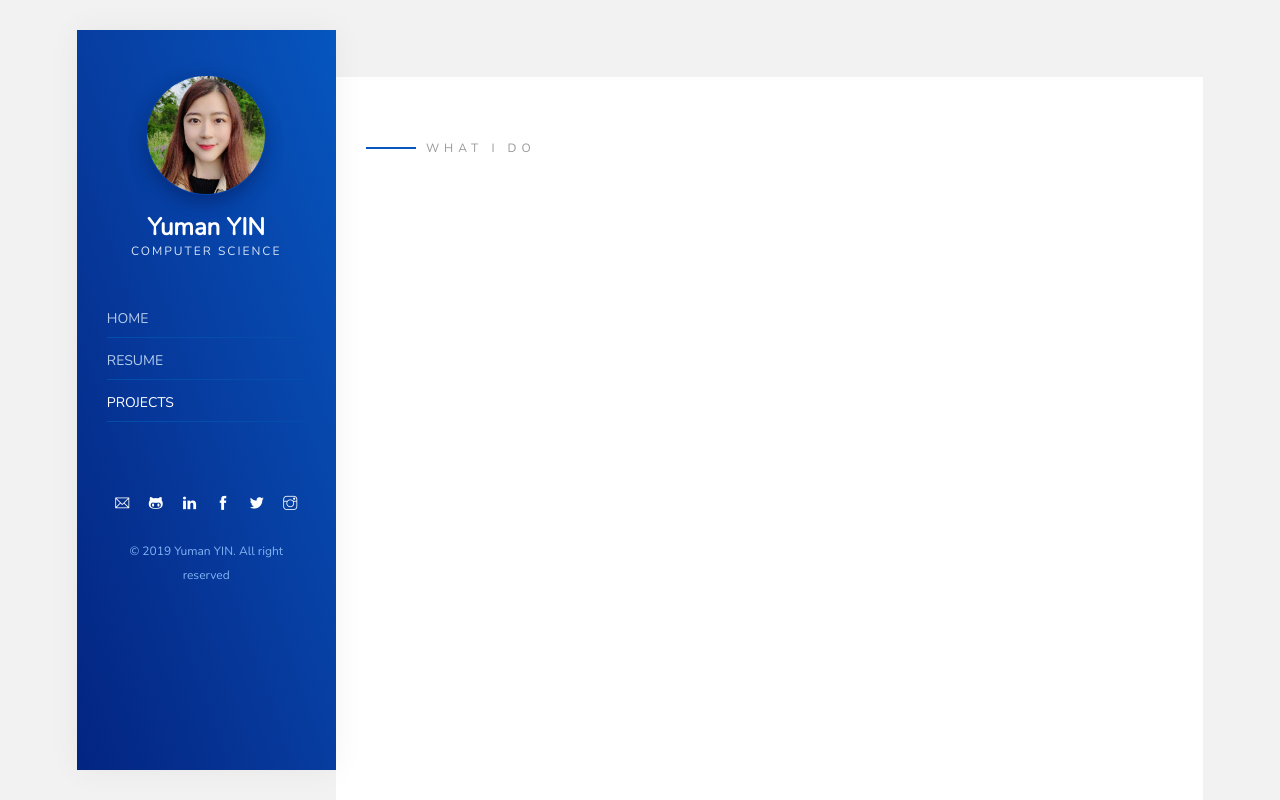
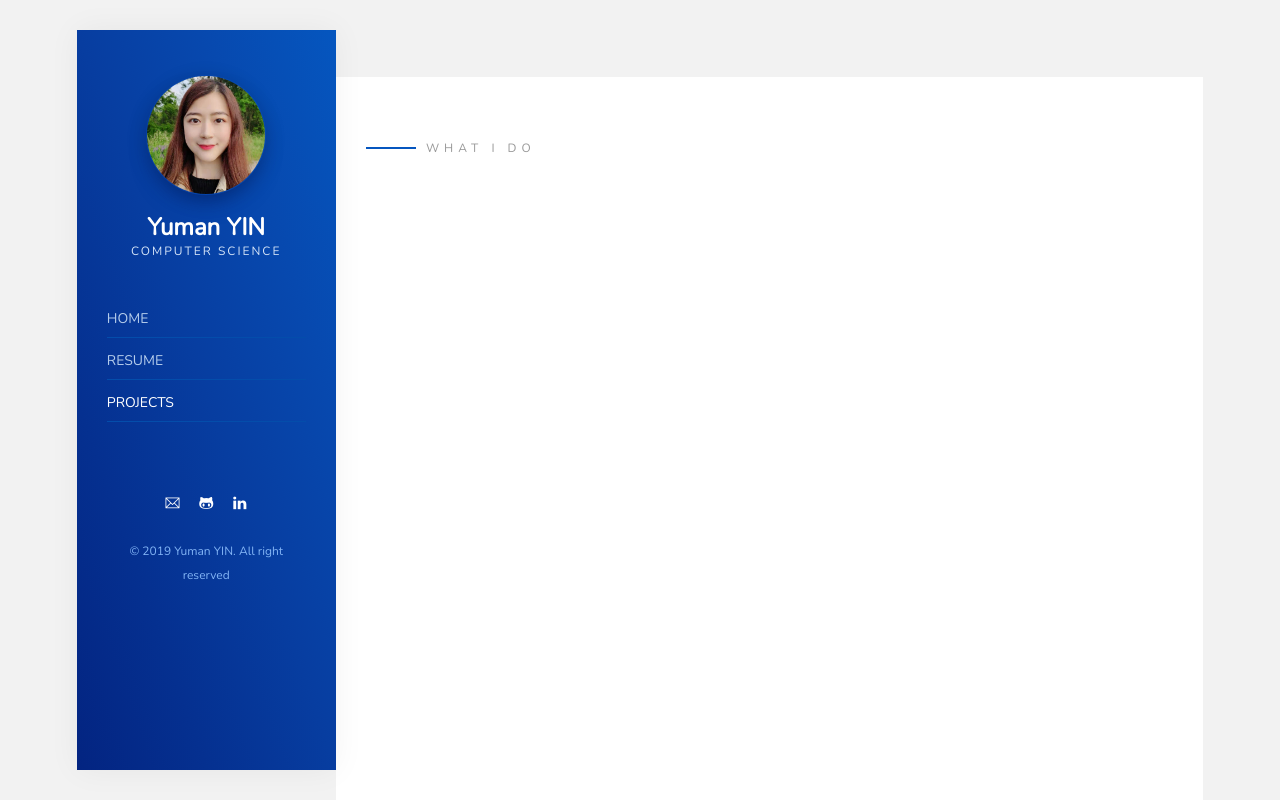
Before and after one commit to YumanYIN/resume, a plain HTML site: page projects.html in a window 1280 px wide. Shown: the top 800 px of the page. Drawn offline with nearby package versions, Linux system fonts and the light colour scheme.

Commit message:
Update projects.html

```diff
--- a/projects.html
+++ b/projects.html
@@ -45,9 +45,6 @@
                     <li><a href="mailto:yinyuman96@gmail.com"><i class="ti-email font-14px gray-icon"></i></a></li>
                     <li><a href="https://github.com/YumanYIN/" target=“_blank”><i class="ti-github font-14px gray-icon"></i> </a></li>
                     <li><a href="https://www.linkedin.com/in/yuman-yin-568575182/" target=“_blank”><i class="ti-linkedin font-14px gray-icon"></i></a></li>
-                    <li><a href="https://www.facebook.com/yuman.yin.3" target=“_blank”><i class="ti-facebook font-14px gray-icon"></i></a></li>
-                    <li><a href="https://twitter.com/yin_yuman" target=“_blank”><i class="ti-twitter-alt font-14px gray-icon"></i></a></li>
-                    <li><a href="https://www.instagram.com/yinyuman96/" target=“_blank”><i class="ti-instagram font-14px gray-icon"></i></a></li>
                 </ul>
                 <br/>
                 <p><small>&copy; 2019 <a href="http://www.yinyuman.com/" title="yinyuman">Yuman YIN</a>. All right reserved</small></p>
```
